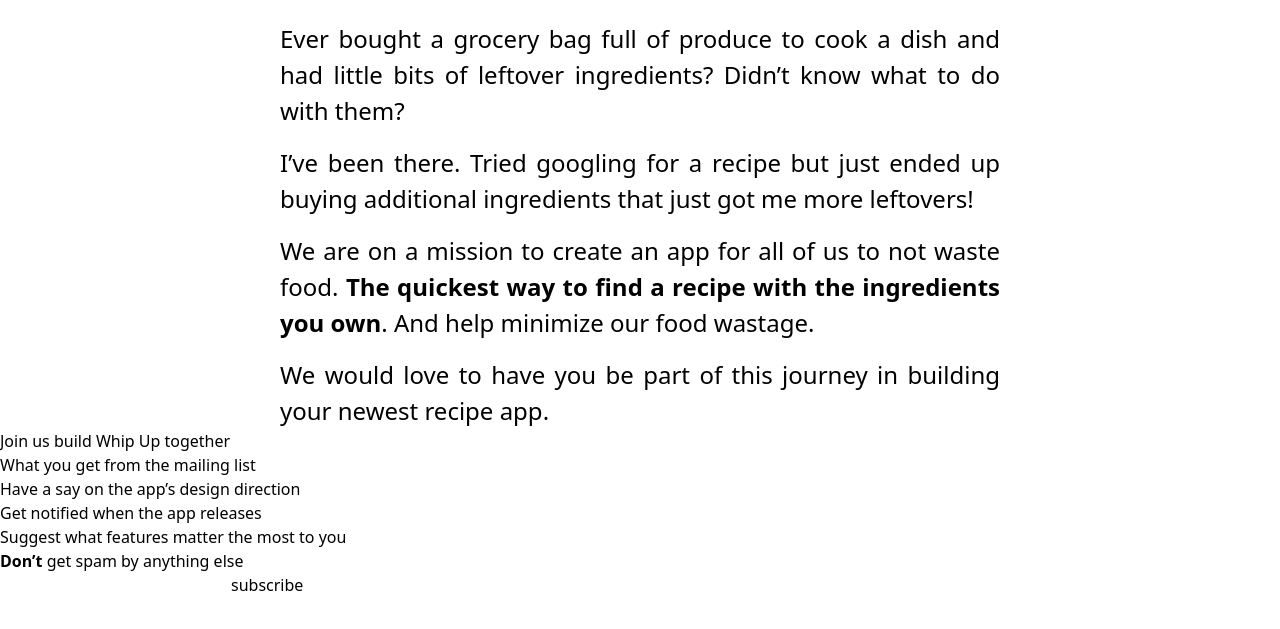
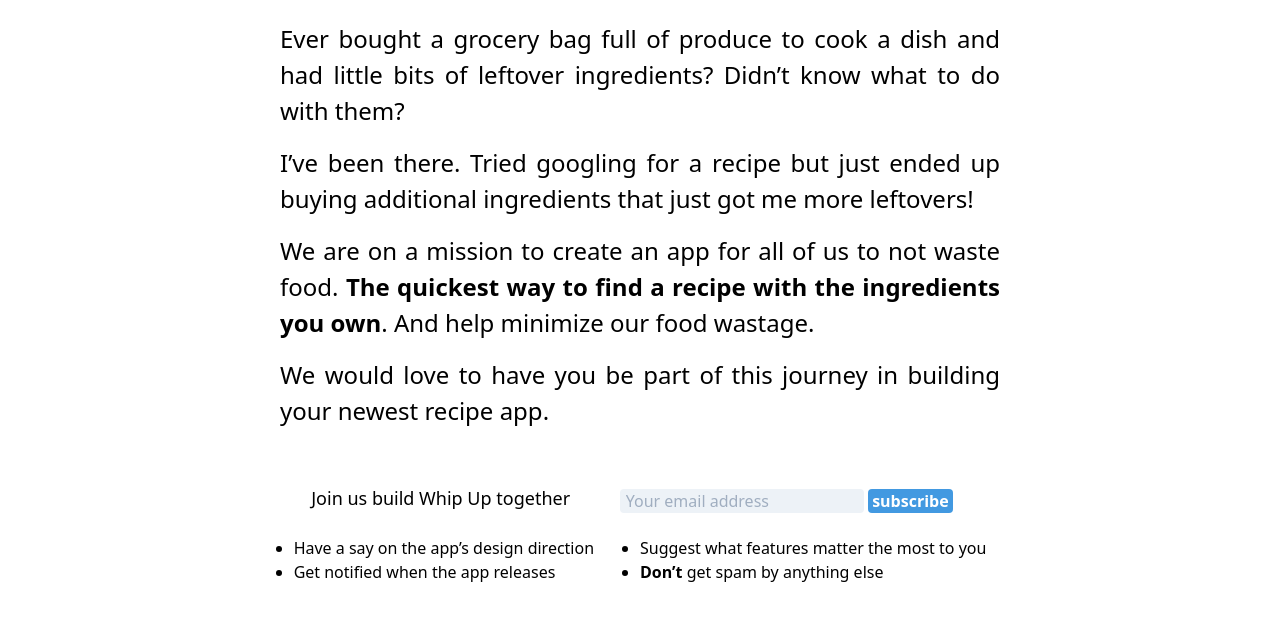
Before and after one commit to Whip-Up/landing-page, a Gatsby site: page / in a window 1280 px wide. Shown: the part 147-776 px from the top of the page. Built offline with nearby package versions, Linux system fonts and the light colour scheme; Gatsby itself is replaced by a stand-in of ours.

Commit message:
layout subscription text

```diff
--- a/src/components/sob-story.tsx
+++ b/src/components/sob-story.tsx
@@ -1,7 +1,7 @@
 import React, { FunctionComponent } from "react"
 
 export const SobStory: FunctionComponent<unknown> = () => (
-  <article className="text-lg font-light w-paragraph mx-auto">
+  <article className="text-lg font-light mx-40 lg:w-paragraph lg:mx-auto">
     <p className="text-justify mb-16">
       Ever bought a grocery bag full of produce to cook a dish and had little
       bits of leftover ingredients? Didn’t know what to do with them?
--- a/src/components/subscription.tsx
+++ b/src/components/subscription.tsx
@@ -1,23 +1,38 @@
 import React, { FunctionComponent } from "react"
 
 export const Subscription: FunctionComponent<unknown> = () => (
-  <article>
-    <h1>Join us build Whip Up together</h1>
-    <section>
-      <h2>What you get from the mailing list</h2>
-      <ul>
-        <li>Have a say on the app’s design direction</li>
-        <li>Get notified when the app releases</li>
-        <li>Suggest what features matter the most to you</li>
-        <li>
+  <article className="mt-56 mb-24 mx-8 lg:mx-auto lg:w-content lg:grid lg:col-gap-32">
+    <h1 className="font-light sm:text-center sm:text-medium text-lg mb-8 col-start-1 row-start-1 row-span-1">
+      Join us build Whip Up together
+    </h1>
+    <section className="mt-16 col-start-1 col-span-2 row-start-2 text-base">
+      <ul className="list-disc px-24 lg:px-0 lg:grid lg:grid-cols-2 gap-5 font-regular text-base">
+        <li className="col-start-1 row-start-1">
+          Have a say on the app’s design direction
+        </li>
+        <li className="col-start-1 row-start-2">
+          Get notified when the app releases
+        </li>
+        <li className="col-start-2 row-start-1">
+          Suggest what features matter the most to you
+        </li>
+        <li className="col-start-2 row-start-2">
           <b>Don’t</b> get spam by anything else
         </li>
       </ul>
     </section>
-
-    <form>
-      <input type="email" />
-      <button type="submit">subscribe</button>
+    <form className="col-start-2 self-center mt-8 lg:mt-0">
+      <input
+        type="email"
+        placeholder="Your email address"
+        className="w-2/3 bg-gray-200 appearance-none border-2 border-gray-200 rounded py-2 px-4 text-gray-700 leading-tight focus:outline-none focus:bg-white focus:border-purple-500 mb-4"
+      />
+      <button
+        type="submit"
+        className="bg-blue-500 hover:bg-blue-700 text-white font-bold ml-4 py-2 px-4 rounded"
+      >
+        subscribe
+      </button>
     </form>
   </article>
 )
--- a/src/pages/above-the-fold.tsx
+++ b/src/pages/above-the-fold.tsx
@@ -2,7 +2,10 @@ import React, { FunctionComponent } from "react"
 import { SobStory } from "../components/sob-story"
 
 export const AboveTheFold: FunctionComponent<unknown> = props => (
-  <section role="main" className="flex-col justify-center items-center">
+  <section
+    role="main"
+    className="flex-col justify-center items-center h-screen"
+  >
     <h1 className="text-xl font-bold text-center md:w-1/2 md:mx-auto mb-40">
       Getting a meal right from your kitchen to the table
     </h1>
```
Also changed, not shown: tailwind.js.
